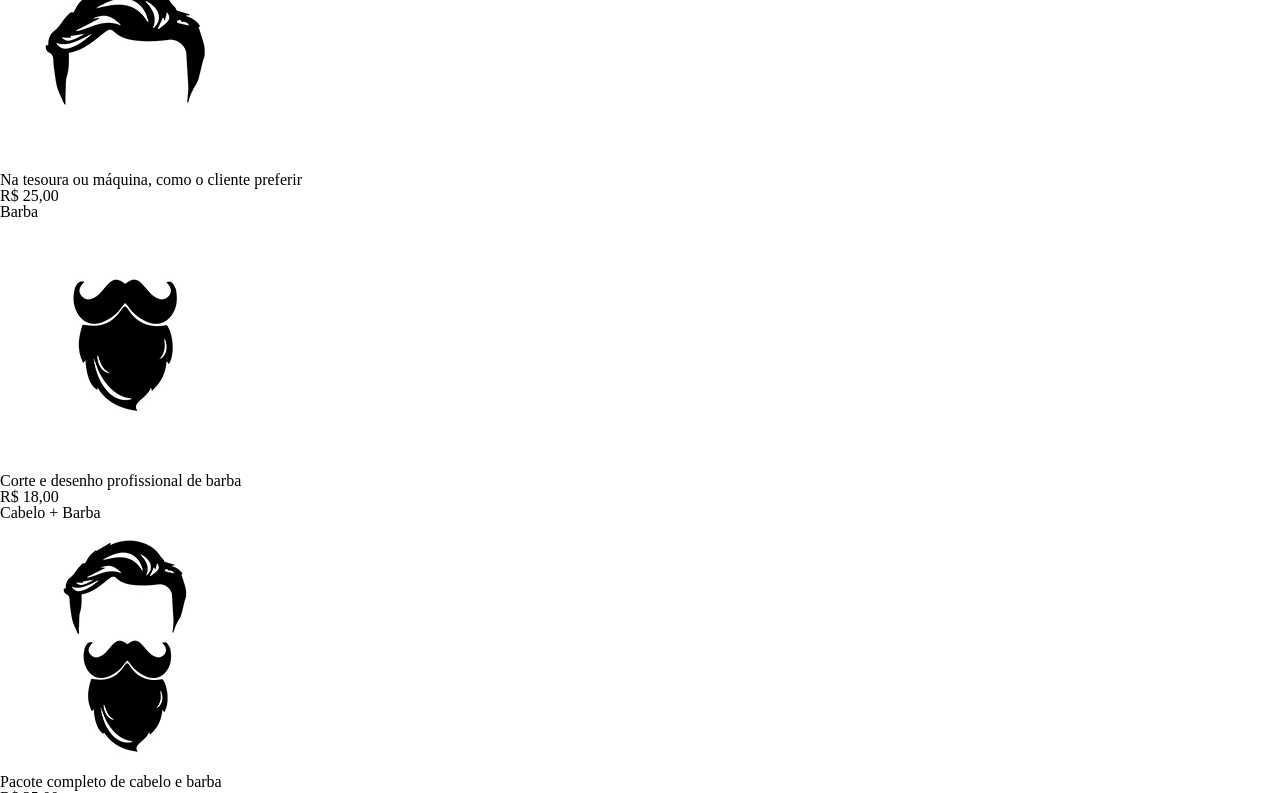
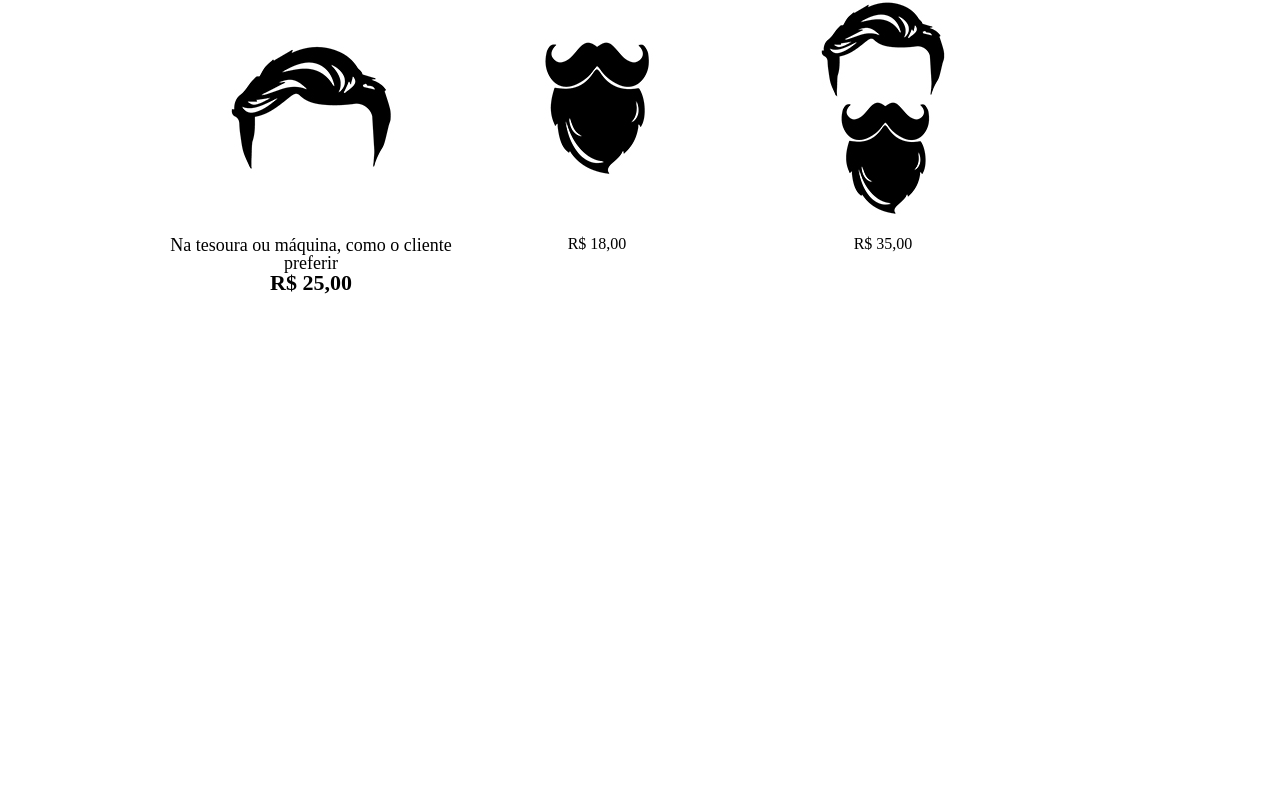
Before and after one commit to nercoliniamanda/amanda-repositorio1, a plain HTML site: page produtos.html in a window 1280 px wide. Shown: the part 390-1183 px from the top of the page. After the commit the page ends 800 px from the top, so only its background shows below. Drawn offline with Linux system fonts and the light colour scheme.

Commit message:
html 23/09

```diff
--- a/produtos.html
+++ b/produtos.html
@@ -24,24 +24,24 @@
 	</header>
 
 	<main>
-		<ul>
+		<ul class="produtos">
 			<li>
 				<h2>Cabelo</h2>
 				<img src="cabelo.jpg">
-				<p>Na tesoura ou máquina, como o cliente preferir</p>
-				<p>R$ 25,00</p>
+				<p class="produtos-descricao">Na tesoura ou máquina, como o cliente preferir</p>
+				<p class="produtos-preco">R$ 25,00</p>
 			</li>
 			<li>
 				<h2>Barba</h2>
 				<img src="barba.jpg">
-				<p>Corte e desenho profissional de barba</p>
-				<p>R$ 18,00</p>
+				<p class="produtos-descricao>Corte e desenho profissional de barba</p>
+				<p class="produtos-preco>R$ 18,00</p>
 			</li>
 			<li>
 				<h2>Cabelo + Barba</h2>
 				<img src="cabelo+barba.jpg">
-				<p>Pacote completo de cabelo e barba</p>
-				<p>R$ 35,00</p>
+				<p class="produtos-descricao>Pacote completo de cabelo e barba</p>
+				<p class="produtos-preco>R$ 35,00</p>
 			</li>
 		</ul>
 	</main>
```
